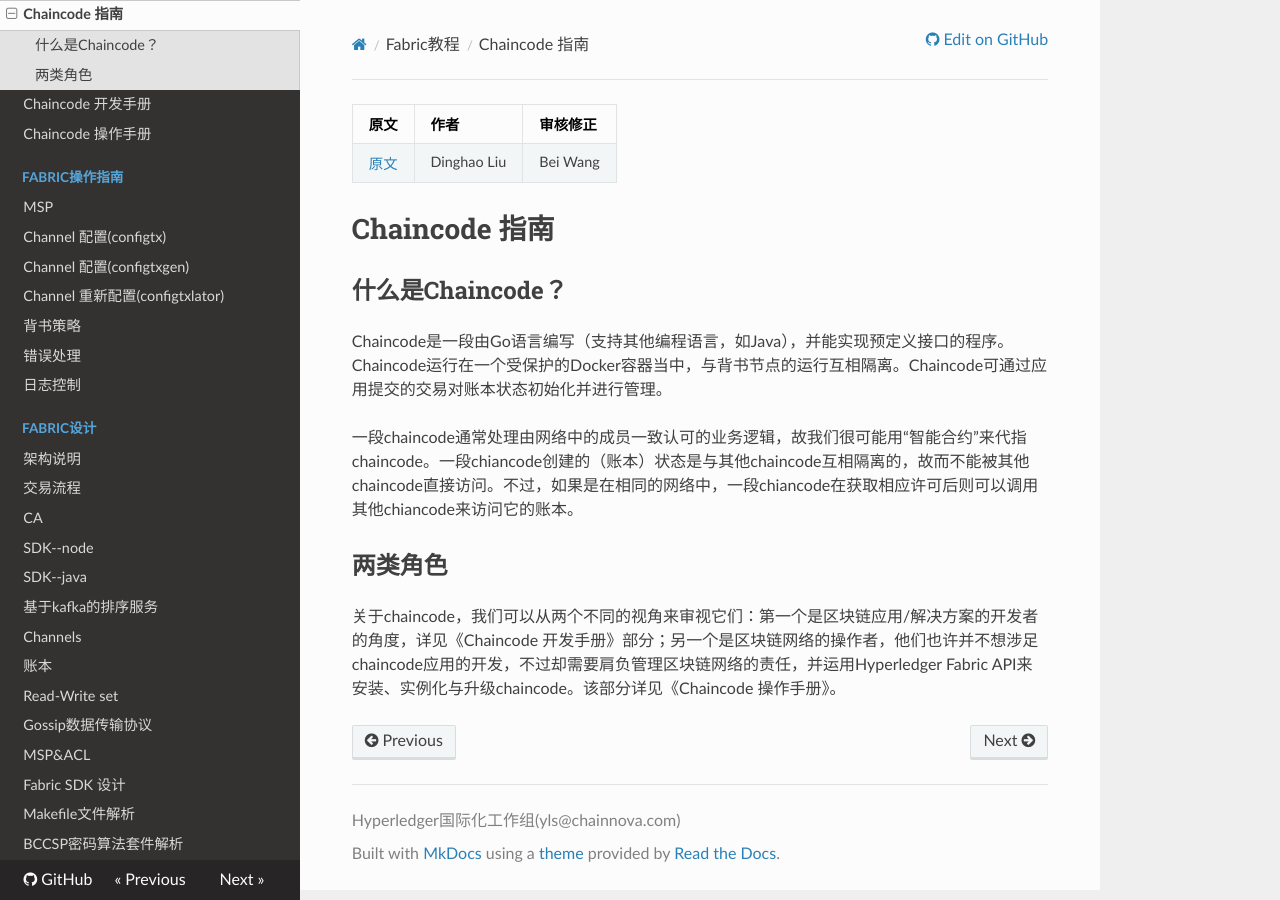
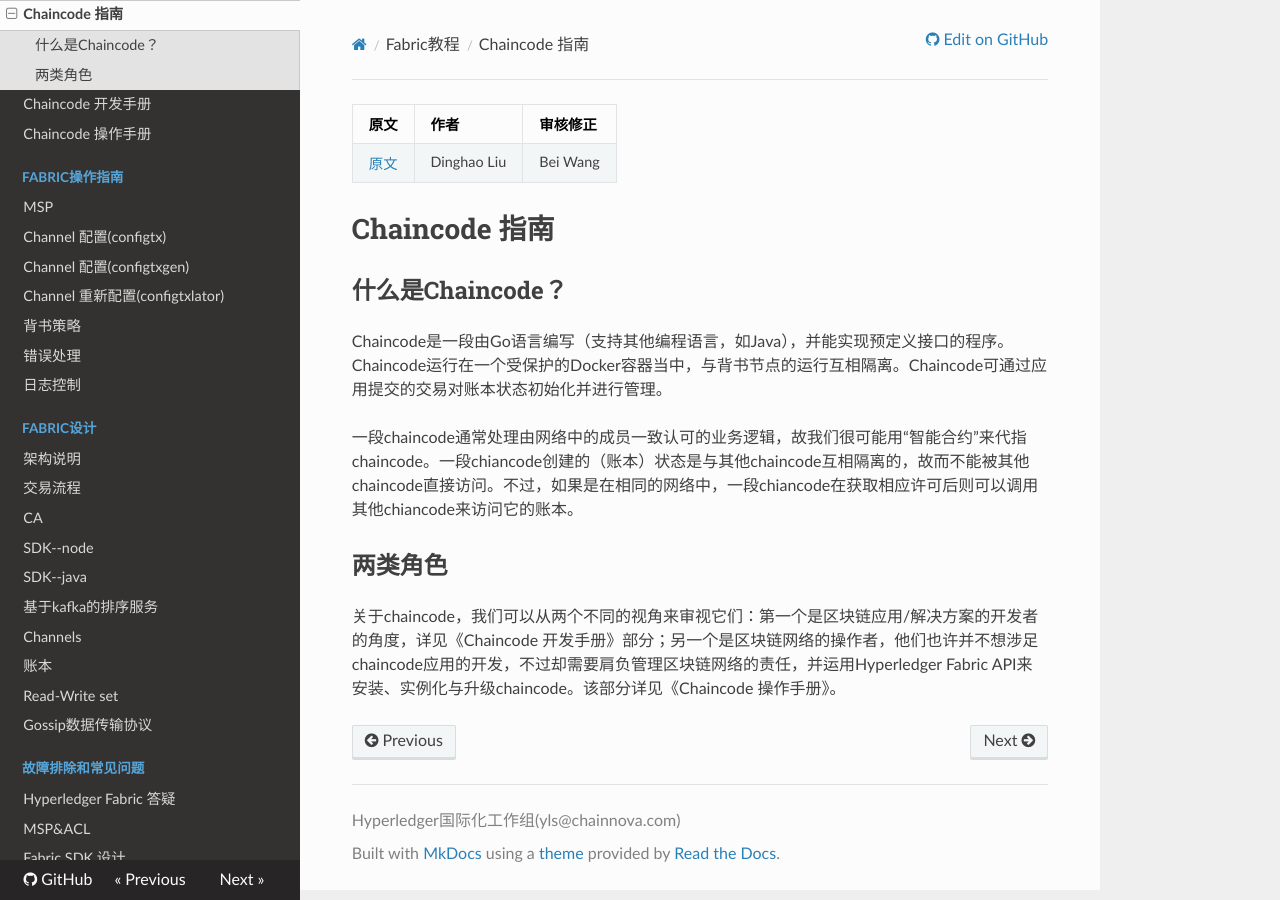
Before and after one commit to HyperledgerCN/hyperledgerDocs, an MkDocs documentation site: the page built from docs/chaincode_zh.md, in a window 1280 px wide. Built offline with MkDocs 1.6.1, drawn with Linux system fonts in a browser that asks for light colours; nearby versions of some CDN libraries; old or Windows-style settings are respelled for this version of MkDocs; some of the changed lines change nothing that is shown.

Commit message:
add new doc . Fabric-FAQ . Author:shaoxi qiu. date: 2017/11/8

```diff
--- /dev/null
+++ b/docs/Fabric-FAQ.md
@@ -0,0 +1,264 @@
+
+| 原文 | 作者 | 审核修正 |
+| --- | --- | --- |
+| [原文](http://hyperledger-fabric.readthedocs.io/en/latest/Fabric-FAQ.html) | Shaoxi Qiu |  |
+
+# Hyperledger Fabric FAQ<br />Hyperledger Fabric 答疑
+
+
+## Endorsement<br />背书
+
+**Endorsement architecture**:
+
+**背书操作架构**:
+
+Q. How many peers in the network need to endorse a transaction?
+
+问题：多少个网络中的节点需要对交易进行背书？
+
+A. The number of peers required to endorse a transaction is driven by the endorsement
+policy that is specified at chaincode deployment time.
+
+答案：需要对交易进行背书操作的节点数量由背书策略决定，背书策略在链码部署的时候指定。
+
+Q. Does an application client need to connect to all peers?
+
+问题：应用客户端需要连接到所有节点吗？
+
+A. Clients only need to connect to as many peers as are required by the
+endorsement policy for the chaincode.
+
+答案：客户端只需要连接到链码对应的背书策略所要求的足够多的节点。
+
+## Security & Access Control<br />安全和权限控制
+
+**Data Privacy and Access Control**:
+
+**数据隐私和权限控制**:
+
+
+Q. How do I ensure data privacy?
+
+问题：我如何能够保证数据的隐私？
+
+A. There are various aspects to data privacy.
+First, you can segregate your network into channels, where each channel
+represents a subset of participants that are authorized to see the data
+for the chaincodes that are deployed to that channel.
+Second, within a channel you can restrict the input data to chaincode to the
+set of endorsers only, by using visibility settings. The visibility setting
+will determine whether input and output chaincode data is included in the
+submitted transaction,  versus just output data.
+Third, you can hash or encrypt the data before calling chaincode. If you hash
+the data then you will need to provide a means to share the source data.
+If you encrypt the data then you will need to provide a means to share the
+decryption keys.
+Fourth, you can restrict data access to certain roles in your organization, by
+building access control into the chaincode logic.
+Fifth, ledger data at rest can be encrypted via file system encryption on
+the peer, and data in-transit is encrypted via TLS.
+
+答案：数据隐私包括几个方面。
+
+第一、你可以将你的网络拆分为多个通道，每个通道代表参与者的子集，这些参与者有权访问该通道所部署的链码所包含的数据。
+
+第二、通过通道你可以限制链码的输入数据只对背书节点可见。可见性设置将决定链码的输入输出数据是否包含在提交交易中，可以只包含输出数据。
+
+第三、你能在调用链码前对数据进行哈希操作或者加密。如果对数据进行哈希操作，你需要提供获取原数据的方式。如果对数据进行加密，你需要提供获取密钥的方式。
+
+第四、你可以通过链码中的访问控制逻辑限制数据访问权限，只有机构中特定的角色可以访问。
+
+第五、节点中的账本数据可以通过文件系统进行加密，节点间数据传输通过TLS进行加密。
+
+Q. Do the orderers see the transaction data?
+
+问题：排序节点能否看到交易数据？
+
+A. No, the orderers only order transactions, they do not open the transactions.
+If you do not want the data to go through the orderers at all, and you are only
+concerned about the input data, then you can use visibility settings. The
+visibility setting will determine whether input and output chaincode data is
+included in the submitted transaction,  versus just output data. Therefore,
+the input data can be private to the endorsers only.
+If you do not want the orderers to see chaincode output, then you can hash or
+encrypt the data before calling chaincode. If you hash the data then you will
+need to provide a meansto share the source data. If you encrypt the data then
+you will need to provide a means to share the decryption keys.
+
+答案：不能，排序节点只是排序交易，不能解析交易。如果你只关心输入数据，不希望经过排序节点，你可以使用可见性设置。可见性设置将决定链码的输入输出数据是否包含在提交交易中，可以只包含输出数据，这样只有背书节点能看到输入数据。如果你不希望排序节点看到交易输出数据，你能在调用链码前对数据进行哈希操作或者加密。如果对数据进行哈希操作，你需要提供获取原数据的方式。如果对数据进行加密，你需要提供获取密钥的方式。
+
+## Application-side Programming Model<br />应用端编程模型
+
+**Transaction execution result**:
+
+**交易执行结果**:
+
+Q. How do application clients know the outcome of a transaction?
+
+问题：应用客户端如何知道交易的输出？
+
+A. The transaction simulation results are returned to the client by the
+endorser in the proposal response.  If there are multiple endorsers, the
+client can check that the responses are all the same, and submit the results
+and endorsements for ordering and commitment. Ultimately the committing peers
+will validate or invalidate the transaction, and the client becomes
+aware of the outcome via an event, that the SDK makes available to the
+application client.
+
+答案：背书节点会返回提案模拟交易的结果。如果有多个背书节点，客户端能检查返回结果是否相同后再提交交易结果以及排序和生效所需要的背书。最终，生效节点会验证交易是否合法，客户端通过SDK提供的事件通知方式接收交易结果。
+
+**Ledger queries**:
+
+**账本查询**:
+
+Q. How do I query the ledger data?
+
+问题：如何查询账本数据？
+
+A. Within chaincode you can query based on keys. Keys can be queried by range,
+and composite keys can be modeled to enable equivalence queries against multiple
+parameters. For example a composite key of (owner,asset_id) can be used to
+query all assets owned by a certain entity. These key-based queries can be used
+for read-only queries against the ledger, as well as in transactions that
+update the ledger.
+
+If you model asset data as JSON in chaincode and use CouchDB as the state
+database, you can also perform complex rich queries against the chaincode
+data values, using the CouchDB JSON query language within chaincode. The
+application client can perform read-only queries, but these responses are
+not typically submitted as part of transactions to the ordering service.
+
+答案：通过链码可以通过键值查询数据。可以对键值进行范围查询，复合主键可以允许查询出部分键值相同的值，例如由 (owner,asset_id) 组成的复合主键可以用来查询特定实体所拥有的所有asset。
+
+Q. How do I query the historical data to understand data provenance?
+
+问题：如何查询数据历史来理解数据出处？
+
+A. The chaincode API ``GetHistoryForKey()`` will return history of
+values for a key.
+
+答案： 链码中API  ``GetHistoryForKey()`` 会返回键值对应的数据历史。
+
+Q. How to guarantee the query result is correct, especially when the peer being
+queried may be recovering and catching up on block processing?
+
+问题：如何保证查询结果是正确的，特别是当查询的节点可能正处在恢复和获取最新区块的过程中？
+
+A. The client can query multiple peers, compare their block heights, compare
+their query results, and favor the peers at the higher block heights.
+
+答案：客户端可以查询多个节点，比较他们的区块高度查询结果，选用区块高度最高的结果。
+
+## Chaincode (Smart Contracts and Digital Assets)<br />链码（智能合约和数字资产）
+
+Q. Does Hyperledger Fabric support smart contract logic?
+
+问题：Hyperledger Fabric 是否支持智能合约逻辑？
+
+A. Yes. We call this feature :ref:`chaincode`. It is our interpretation of the
+smart contract method/algorithm, with additional features.
+
+A chaincode is programmatic code deployed on the network, where it is
+executed and validated by chain validators together during the consensus
+process. Developers can use chaincodes to develop business contracts,
+asset definitions, and collectively-managed decentralized applications.
+
+答案：是的，我们称这个功能为 :ref:`chaincode`. 这是我们对带有附加功能的智能合同方法/算法的理解。
+
+链码是部署在网络中的程序代码，通过共识流程被链的验证者共同执行并验证。开发者能使用链码来开发商业合同、资产定义和集体管理的去中心化应用。
+
+Q. How do I create a business contract?
+
+问题：如何创建商业合同？
+
+A. There are generally two ways to develop business contracts: the first way is
+to code individual contracts into standalone instances of chaincode; the
+second way, and probably the more efficient way, is to use chaincode to
+create decentralized applications that manage the life cycle of one or
+multiple types of business contracts, and let end users instantiate
+instances of contracts within these applications.
+
+答案：通常有两种方法来开发商业合同：第一个方法是开发单独的合同在独立的链码实例;第二个也是最有效的方法是使用链码创建去中心化的应用来管理一种或多种类型的商业合同的生命周期，并让终端用户实例化带有这些应用的合同实例。
+
+Q. How do I create assets?
+
+如何创建资产？
+
+A. Users can use chaincode (for business rules) and membership service (for digital tokens) to
+design assets, as well as the logic that manages them.
+
+There are two popular approaches to defining assets in most blockchain
+solutions: the stateless UTXO model, where account balances are encoded
+into past transaction records; and the account model, where account
+balances are kept in state storage space on the ledger.
+
+Each approach carries its own benefits and drawbacks. This blockchain
+technology does not advocate either one over the other. Instead, one of our
+first requirements was to ensure that both approaches can be easily
+implemented.
+
+答案：用户可以使用链码（在商业规则方面）和成员管理服务（在数字密钥方面）来设计资产和资产管理逻辑。
+
+区块链解决方案中有两种流行的方法来设计资产：无状态的UTXO模型，账户余额是过去交易记录中没有使用的交易输出的合计;另一种是账户模型，账户余额被存储在账本中的状态值中。
+
+每一个方法都有好处和弊端。本区块链技术对两种方法没有倾向。我们最初的要求就是确保两个方法都能够被容易实现。
+
+Q. Which languages are supported for writing chaincode?
+
+问题：链码支持哪些语言？
+
+A. Chaincode can be written in any programming language and executed in
+containers.  The first fully supported chaincode language is Golang.
+
+Support for additional languages and the development of a templating language
+have been discussed, and more details will be released in the near future.
+
+It is also possible to build Hyperledger Fabric applications using
+`Hyperledger Composer <https://hyperledger.github.io/composer/>`__.
+
+答案：链码可以使用任何编程语言编写并在容器内执行。第一个全功能支持的语言是Golang。
+
+对其他语言的支持和模板语言的开发正在被讨论，更多细节会在近期发布。
+
+还可以通过`Hyperledger Composer <https://hyperledger.github.io/composer/>`__ 来构建Hyperledger Fabric应用。
+
+Q. Does the Hyperledger Fabric have native currency?
+
+问题：Hyperledger Fabric是否有原生的货币？
+
+A. No. However, if you really need a native currency for your chain network,
+you can develop your own native currency with chaincode. One common attribute
+of native currency is that some amount will get transacted (the chaincode
+defining that currency will get called) every time a transaction is processed
+on its chain.
+
+答案：没有。然而，如果你的区块链网络确实需要原生的货币，你可以使用链码来开发货币。原生货币的一个基本的属性是一些数量会被转移（定义货币的链码会被调用）当每次链上交易被执行。
+
+## Differences in Most Recent Releases<br />最近版本的区别
+
+Q. As part of the v1.0.0 release, what are the highlight differences between v0.6 and v1.0?
+
+问题：V0.6版本和V1.0版本的最大区别是什么？
+
+A. The differences between any subsequent releases are provided together with the
+`Release Notes <http://hyperledger-fabric.readthedocs.io/en/latest/releases.html>`__.
+Since Fabric is a pluggable modular framework, you can refer to the `design-docs
+<https://wiki.hyperleger.org/projects/fabric/design-docs>`__ for further information of these difference.
+
+答案：任何后续版本的差异都在版本说明中展现。 `Release Notes <http://hyperledger-fabric.readthedocs.io/en/latest/releases.html>`__. 因为Fabric是一个模块可替换的框架，你可以参考设计文档`design-docs
+<https://wiki.hyperleger.org/projects/fabric/design-docs>`__ 获取更多差异信息。
+
+Q. Where to get help for the technical questions not answered above?
+
+问题：哪里可以获得上文中没被解答的技术问题的帮助？
+
+A. Please use `StackOverflow <https://stackoverflow.com/questions/tagged/hyperledger>`__.
+
+答案：请使用 `StackOverflow <https://stackoverflow.com/questions/tagged/hyperledger>`__.
+
+
+.. Licensed under Creative Commons Attribution 4.0 International License
+
+.. 本文通过Creative Commons Attribution 4.0 International License协议进行授权
+
+   https://creativecommons.org/licenses/by/4.0/
--- a/mkdocs.yml
+++ b/mkdocs.yml
@@ -38,6 +38,8 @@
       -  账本: ledger_zh.md
       - Read-Write set: read-write-set.md
       - Gossip数据传输协议: gossip_zh.md
+    - 故障排除和常见问题:
+      - Hyperledger Fabric 答疑: Fabric-FAQ.md
     - MSP&ACL: msp_acl_zh.md
     - Fabric SDK 设计: sdk-design_zh.md
     - Makefile文件解析: makefile_zh.md
```
